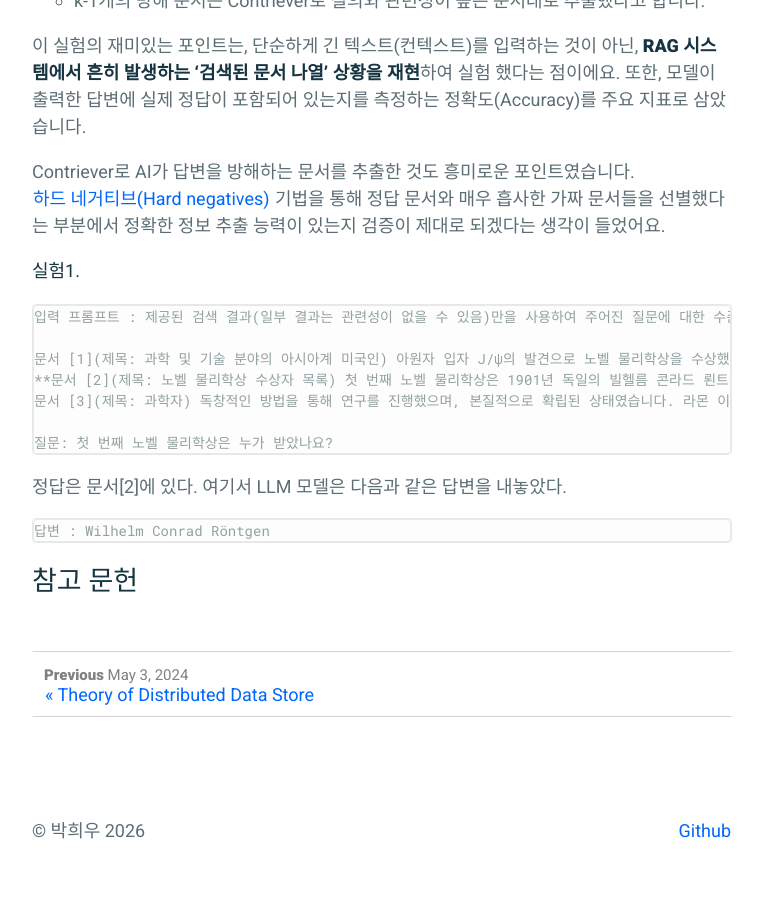
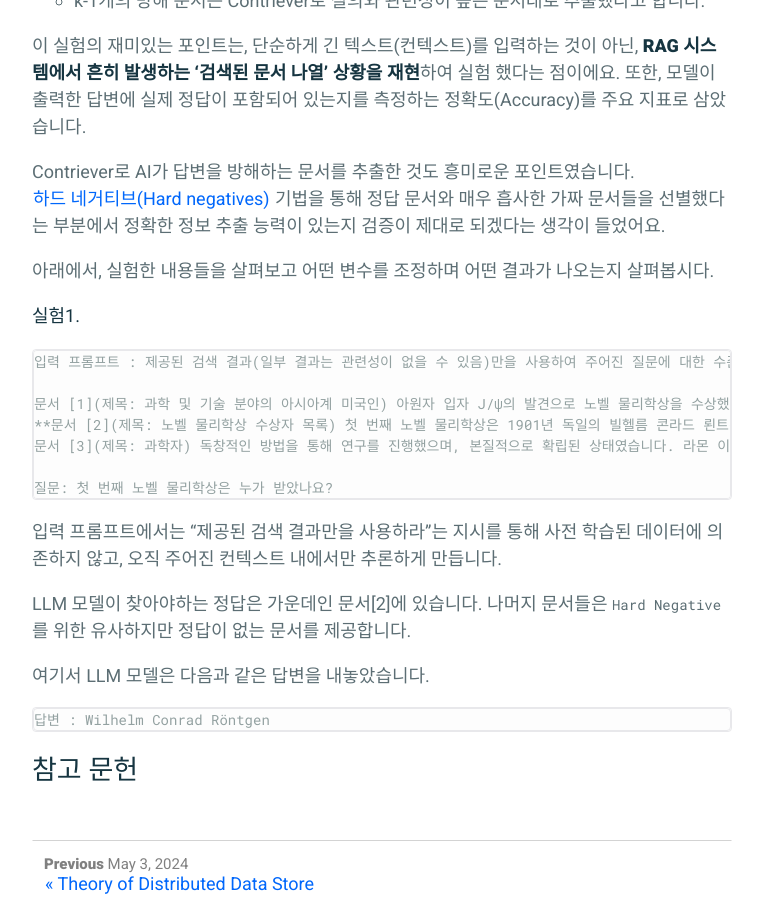
Before and after one commit to parkhuiwo0/parkhuiwo0.github.io, a Jekyll site: the page built from _posts/2026-03-27-Lost-In-the-Middle.md, in a window 1280 px wide and 900 px high, scrolled down 1718 px. Shown: the whole window, without its empty margins (258-1021 px from the left). Built offline with Jekyll 4.4.1, drawn with Linux system fonts in a browser that asks for light colours.

Commit message:
Update 2026-03-27-Lost-In-the-Middle.md

````diff
--- a/_posts/2026-03-27-Lost-In-the-Middle.md
+++ b/_posts/2026-03-27-Lost-In-the-Middle.md
@@ -41,6 +41,8 @@ comments: true
 
 Contriever로 AI가 답변을 방해하는 문서를 추출한 것도 흥미로운 포인트였습니다. [하드 네거티브(Hard negatives)](https://wikidocs.net/184729) 기법을 통해 정답 문서와 매우 흡사한 가짜 문서들을 선별했다는 부분에서 정확한 정보 추출 능력이 있는지 검증이 제대로 되겠다는 생각이 들었어요.
 
+아래에서, 실험한 내용들을 살펴보고 어떤 변수를 조정하며 어떤 결과가 나오는지 살펴봅시다.
+
 #### 실험1.
 ```
 입력 프롬프트 : 제공된 검색 결과(일부 결과는 관련성이 없을 수 있음)만을 사용하여 주어진 질문에 대한 수준 높은 답변을 작성하십시오.
@@ -52,7 +54,11 @@ Contriever로 AI가 답변을 방해하는 문서를 추출한 것도 흥미로
 질문: 첫 번째 노벨 물리학상은 누가 받았나요?
 ```
 
-정답은 문서[2]에 있다. 여기서 LLM 모델은 다음과 같은 답변을 내놓았다.
+입력 프롬프트에서는 "제공된 검색 결과만을 사용하라"는 지시를 통해 사전 학습된 데이터에 의존하지 않고, 오직 주어진 컨텍스트 내에서만 추론하게 만듭니다.
+
+LLM 모델이 찾아야하는 정답은 가운데인 문서[2]에 있습니다. 나머지 문서들은 `Hard Negative`를 위한 유사하지만 정답이 없는 문서를 제공합니다.
+
+여기서 LLM 모델은 다음과 같은 답변을 내놓았습니다.
 
 ```
 답변 : Wilhelm Conrad Röntgen
````
